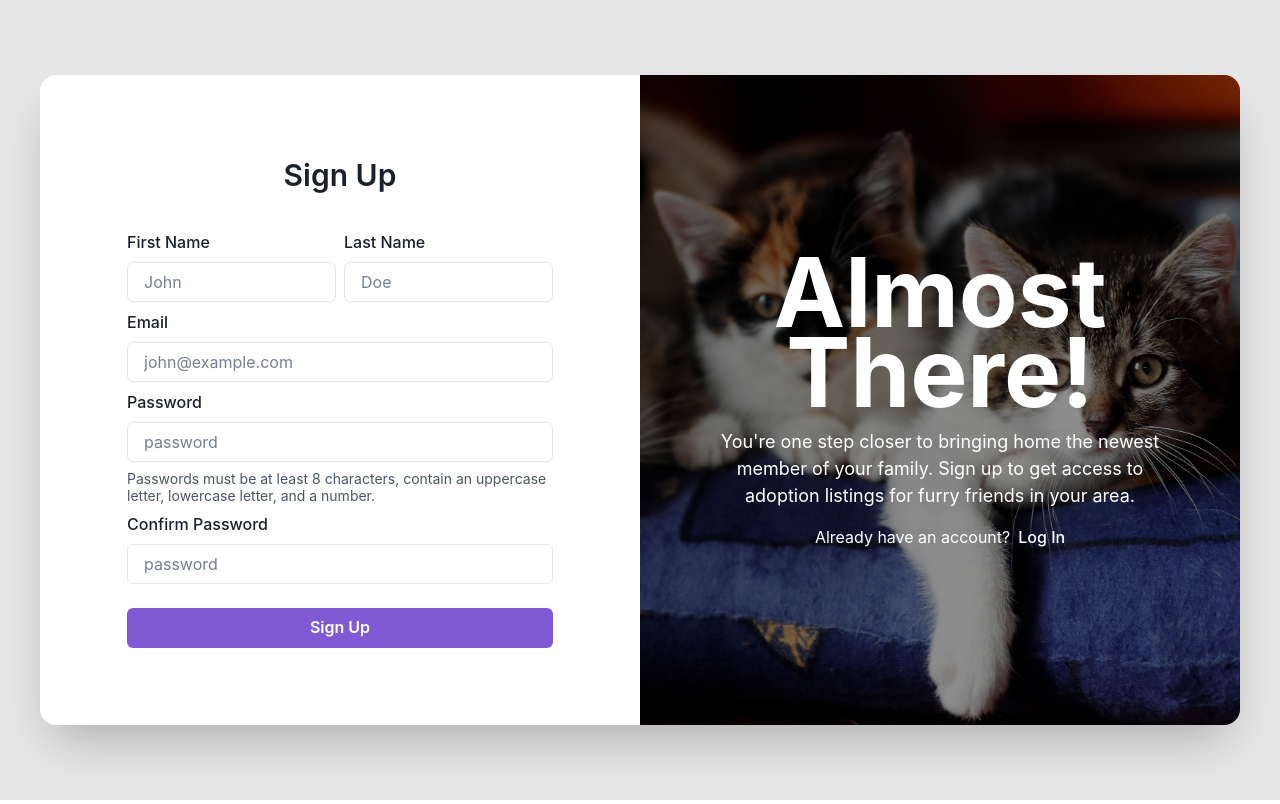
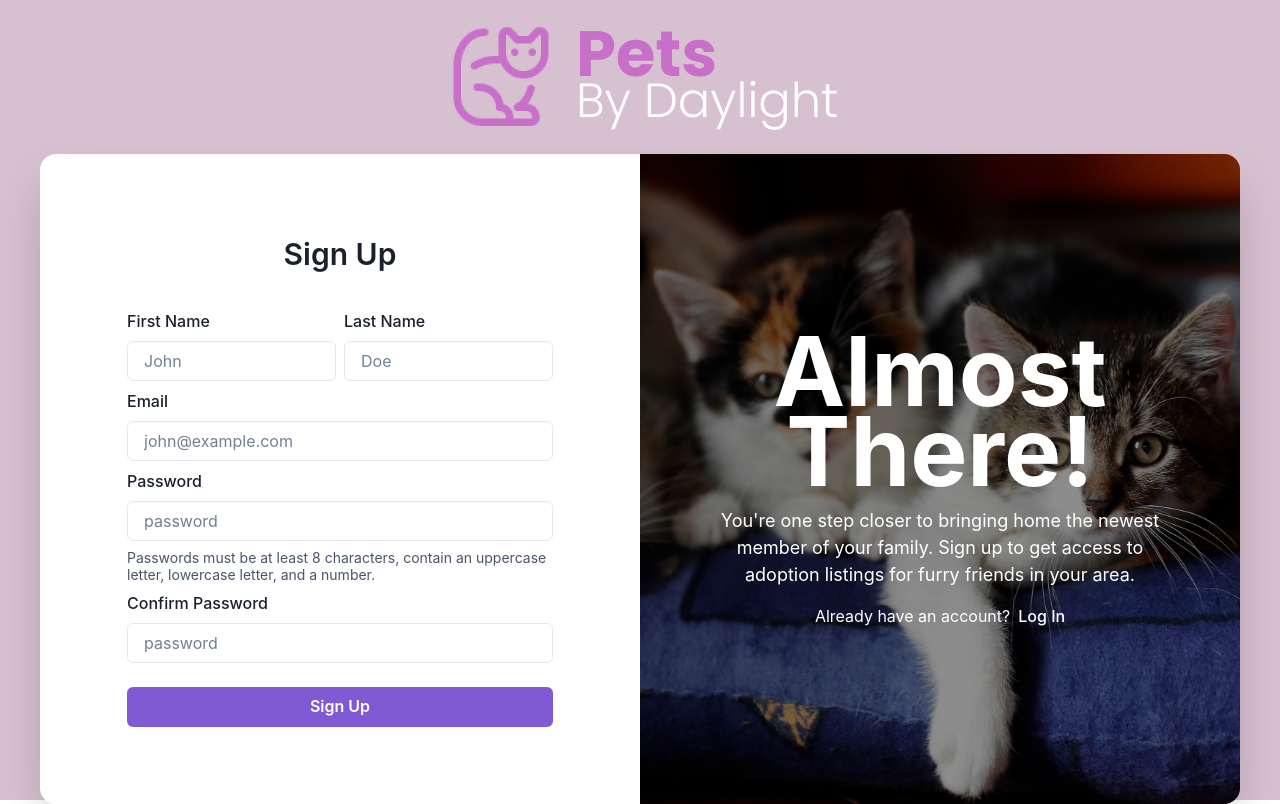
Before and after one commit to BrodyMoorman/pets-by-daylight, a React (Vite) app in the folder client/: page /register in a window 1280 px wide. Built offline with nearby package versions, Linux system fonts and the light colour scheme.

Commit message:
Login/signup changes
Changed color and added logo to signup and login pages. Just experimenting not sure if i like it.

```diff
--- a/client/src/pages/Login.jsx
+++ b/client/src/pages/Login.jsx
@@ -1,14 +1,17 @@
-import { Box, HStack, Center, Text, VStack, Link } from '@chakra-ui/react'
+import { Box, HStack, Center, Text, VStack, Link, Image } from '@chakra-ui/react'
 import { Link as ReactRouterLink } from 'react-router-dom'
 import { Link as ChakraLink} from '@chakra-ui/react'
 import React from 'react'
 import logInImage from '../assets/logInImage.jpg'
 import LoginForm from '../components/LoginForm'
+import logo from '../assets/PBDLogo.png'
 
 export default function Login() {
   return (
-    <Center w={"100vw"} h="100vh" bg={"#E7e7e7"}  >
-        <HStack w={["100vw","1200px"]} h={["full","650px"]} gap={0} borderRadius={["none","2xl"]} shadow={"2xl"} flexDirection={["column", 'row']}>
+    <Center w={"100vw"} h="100vh" bg={"#D7C0D0"}  >
+        <VStack>
+            <Image src={logo}/>
+            <HStack w={["100vw","1200px"]} h={["full","650px"]} gap={0} borderRadius={["none","2xl"]} shadow={["none","2xl"]} flexDirection={["column", 'row']}>
                 <Center w={["full","50%"]} h={["auto","full"]} bg="blue" backgroundImage={logInImage} backgroundPosition={"center"} backgroundSize={"cover"}  borderLeftRadius={"inherit"} display={["none","flex"]}>
                     <Center w={'full'} h={"full"} bg={"rgb(0,0,0,0.45)"} borderLeftRadius={"inherit"} flexDirection={"column"}>
                     <Text color={'white'} fontSize={["6xl","8xl"]} fontWeight={'bold'} textAlign={"center"} lineHeight={["60px","80px"]} >Welcome Back!</Text>
@@ -16,12 +19,13 @@ export default function Login() {
                     <HStack color={"white"} pt={4} pb={1}><Text>Don't have an account?</Text><ChakraLink as={ReactRouterLink} to='/register'>Sign Up</ChakraLink></HStack>
                     </Center>
                 </Center>
-            <Center w={["full","50%"]} h={"full"} bg={"white"} p={4} borderRightRadius={"inherit"} alignItems={"center"} flexDirection={"column"}>
+                <Center w={["full","50%"]} h={"full"} bg={["none","white"]} p={4} borderRightRadius={"inherit"} alignItems={"center"} flexDirection={"column"}>
                     <LoginForm />
                     <HStack mt={1} display={["flex", "none"]}><Text>Don't have an account?</Text><ChakraLink as={ReactRouterLink} to='/register'>Sign Up</ChakraLink></HStack>
                 </Center>
 
             </HStack>
+        </VStack>
 
     </Center>
   )
--- a/client/src/pages/Register.jsx
+++ b/client/src/pages/Register.jsx
@@ -1,15 +1,18 @@
-import { Box, HStack, Center, Text, VStack, Link } from '@chakra-ui/react'
+import { Box, HStack, Center, Text, VStack, Link, Image } from '@chakra-ui/react'
 import { Link as ReactRouterLink } from 'react-router-dom'
 import { Link as ChakraLink} from '@chakra-ui/react'
 import React from 'react'
 import SignUpForm from '../components/SignUpForm'
 import signUpImage from '../assets/signUpImage.jpg'
+import logo from '../assets/PBDLogo.png'
 
 export default function Register() {
   return (
-    <Center w={"100vw"} h="100vh" bg={"#E7e7e7"} >
-        <HStack w={["100vw","1200px"]} h={["full","650px"]} gap={0} borderRadius={["none","2xl"]} shadow={"2xl"} flexDirection={["column", 'row']}>
-            <Center w={["full","50%"]} h={"full"} bg={"white"} p={4} borderLeftRadius={"inherit"} flexDirection={"column"}>
+    <Center w={"100vw"} h="100vh" bg={"#D7C0D0"} >
+        <VStack>
+            <Image src={logo}/>
+            <HStack w={["100vw","1200px"]} h={["full","650px"]} gap={0} borderRadius={["none","2xl"]} shadow={["none","2xl"]} flexDirection={["column", 'row']}>
+                <Center w={["full","50%"]} h={"full"} bg={["none","white"]} p={4} borderLeftRadius={"inherit"} flexDirection={"column"}>
                     <SignUpForm />
                     <HStack mt={1} display={["flex", "none"]}><Text>Already have an account?</Text><ChakraLink as={ReactRouterLink} to='/login'>Log In</ChakraLink></HStack>
                 </Center>
@@ -21,7 +24,7 @@ export default function Register() {
                     </Center>
                 </Center>
             </HStack>
-
+        </VStack>
     </Center>
   )
 }
```
Lines whose indentation alone changed are shown as unchanged.
